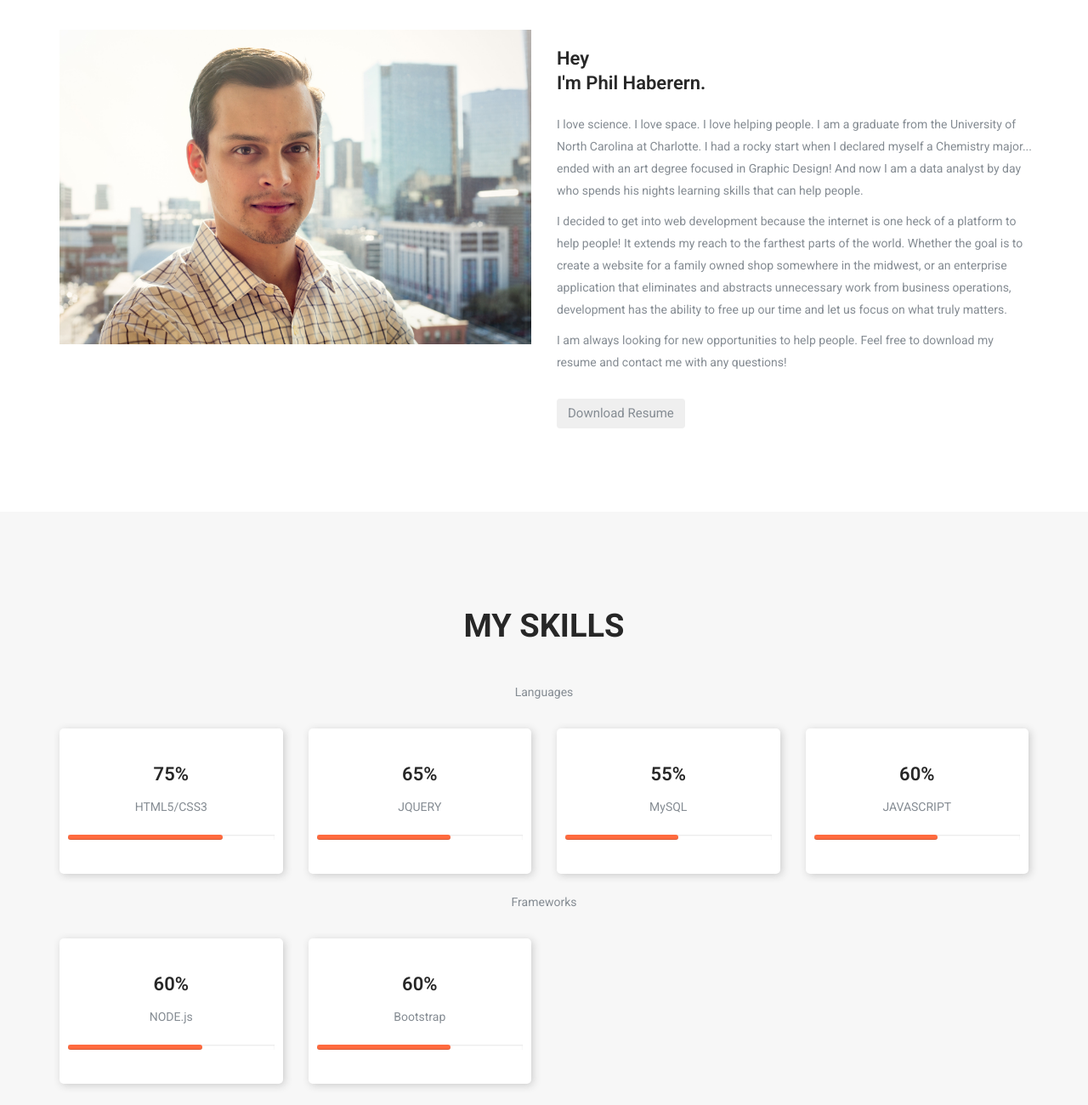
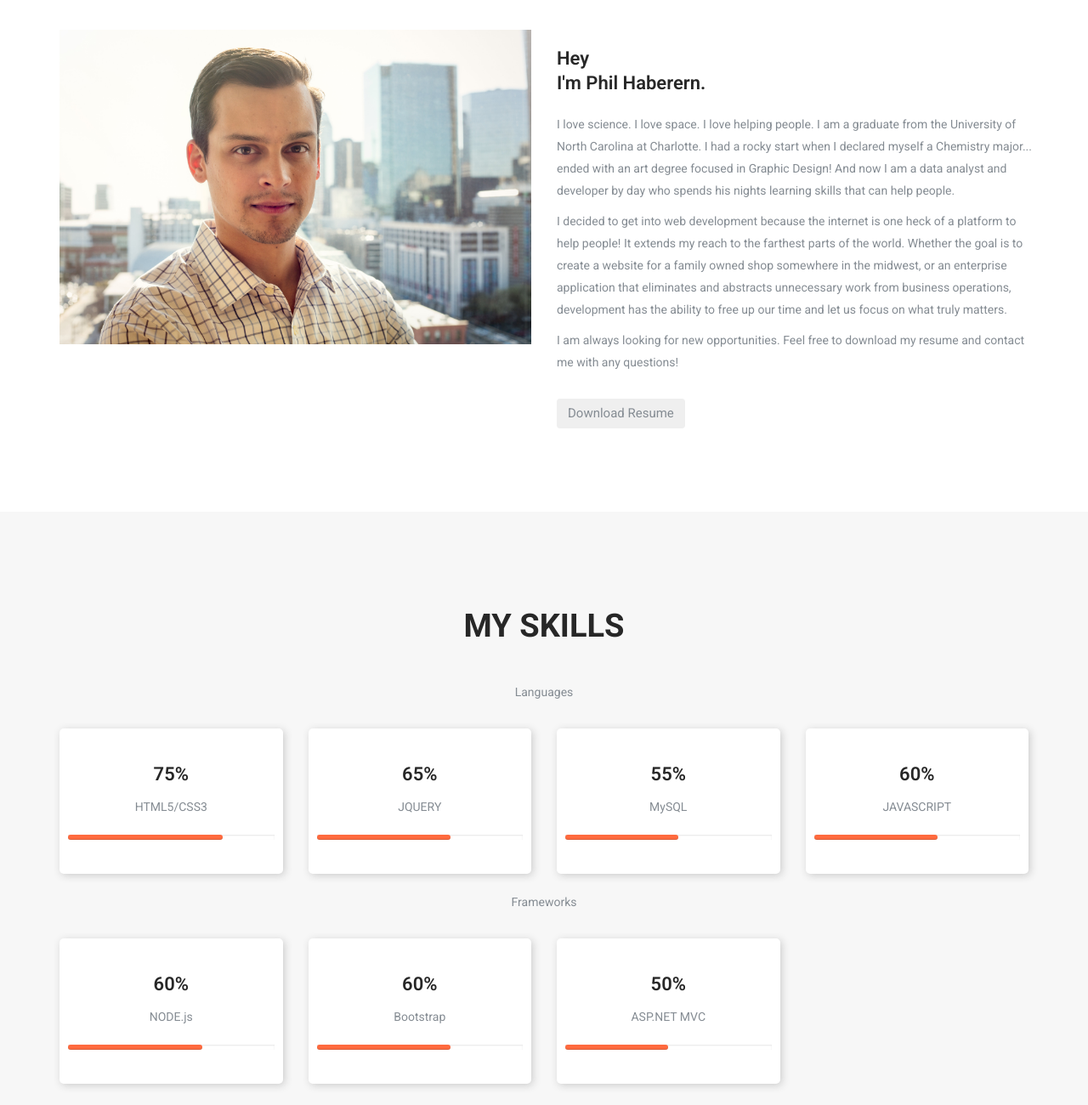
Before and after one commit to phaberern/pheel, a website: page index.html in a window 1280 px wide. Shown: the part 1040-2340 px from the top of the page at 85% size. Drawn offline with Linux system fonts and the light colour scheme.

Commit message:
updated resume and removed single projects without images

```diff
--- a/index.html
+++ b/index.html
@@ -80,9 +80,9 @@
                                 <div class="row">
                                     <div id="store">
                                         <h3>Hey <br> I'm Phil Haberern.</h3>
-                                        <p class="mrg_top20">I love science. I love space. I love helping people. I am a graduate from the University of North Carolina at Charlotte. I had a rocky start when I declared myself a Chemistry major... ended with an art degree focused in Graphic Design! And now I am a data analyst by day who spends his nights learning skills that can help people.</p>
+                                        <p class="mrg_top20">I love science. I love space. I love helping people. I am a graduate from the University of North Carolina at Charlotte. I had a rocky start when I declared myself a Chemistry major... ended with an art degree focused in Graphic Design! And now I am a data analyst and developer by day who spends his nights learning skills that can help people.</p>
                                         <p>I decided to get into web development because the internet is one heck of a platform to help people! It extends my reach to the farthest parts of the world. Whether the goal is to create a website for a family owned shop somewhere in the midwest, or an enterprise application that eliminates and abstracts unnecessary work from business operations, development has the ability to free up our time and let us focus on what truly matters.</p>
-                                        <p>I am always looking for new opportunities to help people. Feel free to download my resume and contact me with any questions!</p>
+                                        <p>I am always looking for new opportunities. Feel free to download my resume and contact me with any questions!</p>
                                         <!-- Button Download Resume updated resume on 10/24/2017 -->
                                         <form method="get" action="./resources/Haberern_Phil_Resume.pdf">
                                             <button class="btn resume mrg_top20">Download Resume</button>
@@ -166,6 +166,16 @@
                                     </div>
                                 </div>
                             </div>
+                            <!-- Single Skill -->
+                            <div class="col-sm-3 col-md-3">
+                                <div class="single_skill">
+                                    <h3>50%</h3>
+                                    <p class="text-center">ASP.NET MVC</p>
+                                    <div class="progress mrg_top20">
+                                        <div class="progress-bar" role="progressbar" data-percent="50%"> </div>
+                                    </div>
+                                </div>
+                            </div>
                         </div>
                     </div>
                 </div>
@@ -186,7 +196,7 @@
                             <li class="control" data-filter=".graphic">Design</li>
                             <li class="control" data-filter=".development">Development</li>
                             <li class="control" data-filter=".data">Data</li>
-                            <li class="control" data-filter=".in-progress">Active</li>
+                            <li class="control" data-filter=".active">Active</li>
                         </ul>
                         <div class="work_filter mrg_top40">
                             <div class="row da-thumbs" id="da-thumbs">
@@ -211,33 +221,40 @@
                                             <h4><span>Lets Git Gifty</span></h4></div>
                                     </a>
                                 </div>
-                                <!-- Single Work -->
+                                <!-- Single Work
+                                <div class="mix active col-xs-12 col-sm-6 col-md-4 hover">
+                                    <a href="https://phaberern.github.io/CraftingScholarsPrototype/"> <img src="./img/craftingScholars.png" alt="image Project" />
+                                        <div>
+                                            <h4><span>Crafting Scholars</span></h4></div>
+                                    </a>
+                                </div>
+
                                 <div class="mix graphic col-xs-12 col-sm-6 col-md-4 hover">
                                     <a href="#"> <img src="http://placehold.it/1280x886" alt="image Project" />
                                         <div>
                                             <h4><span>Haberern Wedding</span></h4></div>
                                     </a>
                                 </div>
-                                <!-- Single Work -->
+
                                 <div class="mix graphic col-xs-12 col-sm-6 col-md-4 hover">
                                     <a href="#"> <img src="http://placehold.it/1280x886" alt="image Project" />
                                         <div>
                                             <h4><span>Colquit Wedding</span></h4></div>
                                     </a>
                                 </div>
-                                <!-- Single Work -->
+
                                 <div class="mix data col-xs-12 col-sm-6 col-md-4 hover">
                                     <a href="#"> <img src="http://placehold.it/1280x886" alt="image Project" />
                                         <div>
                                             <h4><span>File Monitor</span></h4></div>
                                     </a>
                                 </div>
-                                <div class="mix in-progress col-xs-12 col-sm-6 col-md-4 hover">
+                                <div class="mix active col-xs-12 col-sm-6 col-md-4 hover">
                                     <a href="https://github.com/phaberern/CraftingScholars"> <img src="http://placehold.it/1280x886" alt="image Project" />
                                         <div>
                                             <h4><span>Client Tracker</span></h4></div>
                                     </a>
-                                </div>
+                                </div> -->
                             </div>
                         </div>
                     </div>
```
Also changed, not shown: img/craftingScholars.png (added), 1 other file.
